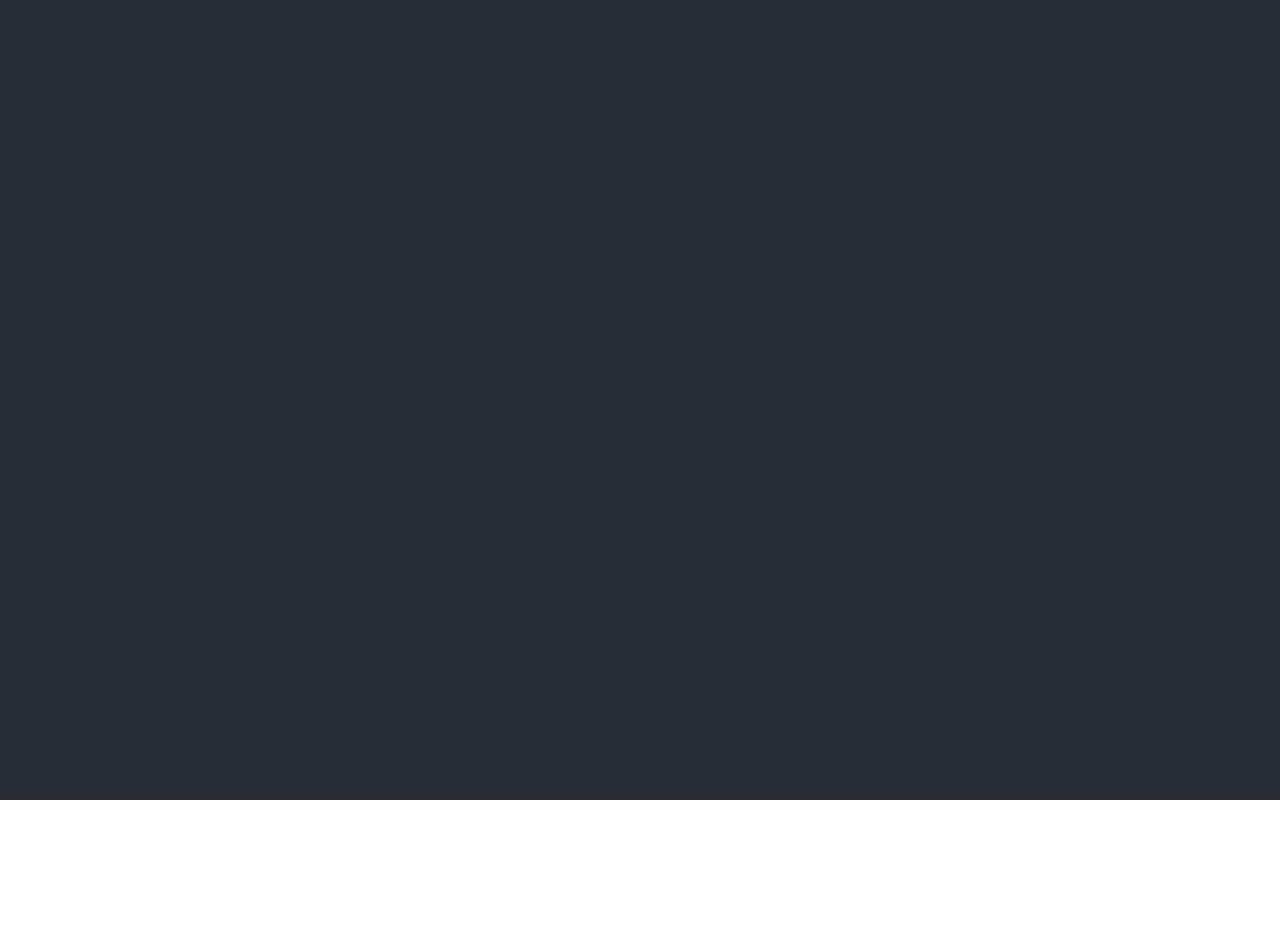
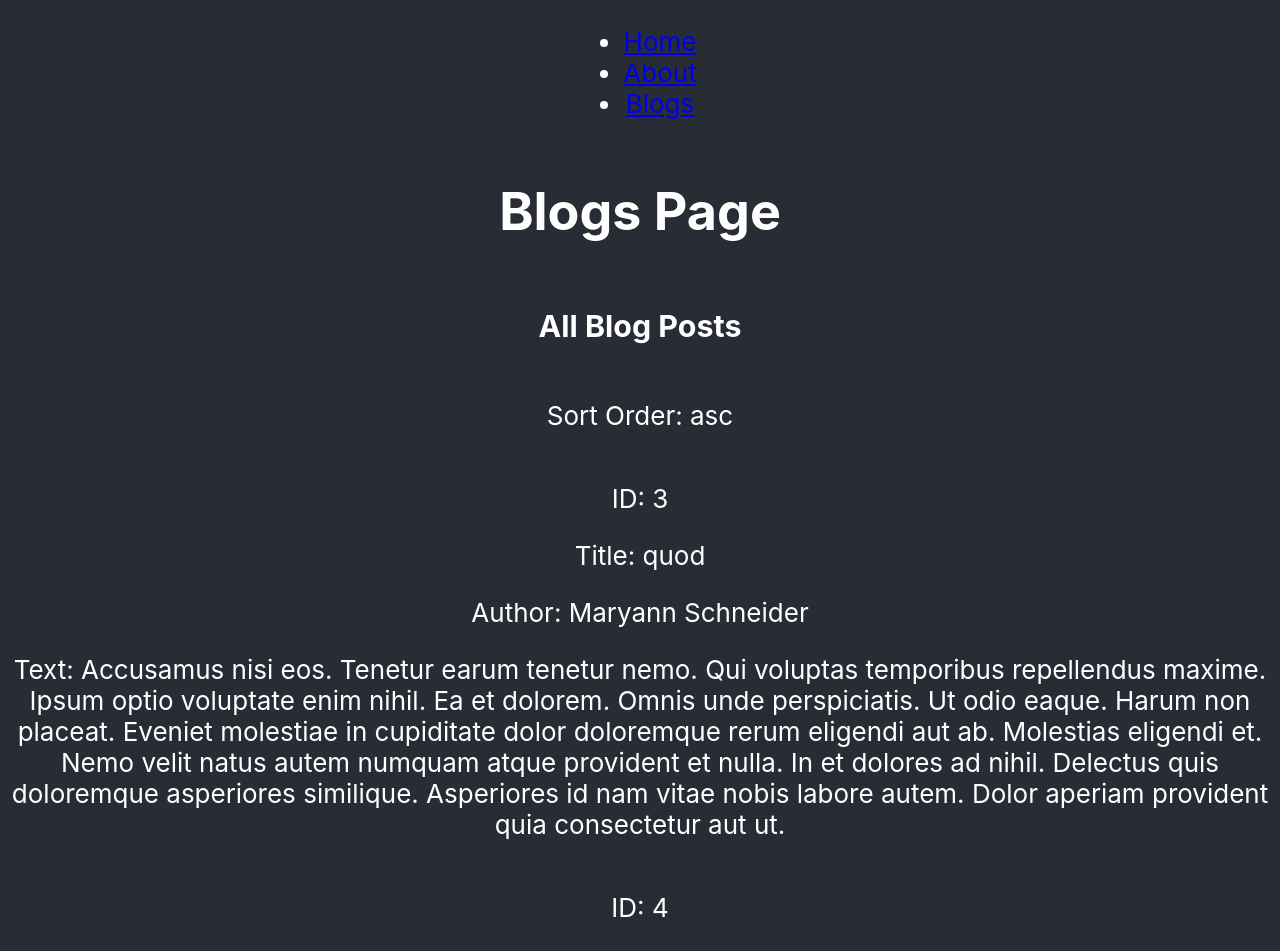
Before and after one commit to WDI-202/react-router-example, a React (Create React App) app: page /blogs/all in a window 1280 px wide. Before the commit this address had no page. Shown: the top 951 px of the page. Before the commit the page ends 800 px from the top, so only its background shows below. Built offline with nearby package versions, Linux system fonts and the light colour scheme.

Commit message:
added single blog and all blogs view

```diff
--- a/src/App.js
+++ b/src/App.js
@@ -1,3 +1,4 @@
+import { useState } from "react";
 import { Routes, Route } from "react-router-dom";
 import Home from "./pages/Home";
 import About from "./pages/About";
@@ -5,13 +6,18 @@ import Blogs from "./pages/Blogs";
 import ClassList from "./components/ClassList";
 import Info from "./components/Info";
 import Participant from "./components/Participant";
+import BlogPost from "./components/BlogPost";
+import AllBlogs from "./components/AllBlogs";
 
+import {blogPosts} from "./utils/sampleBlogs";
 import participants from "./utils/ParticipantList";
 
 import "./App.css";
 
 
 function App() {
+
+  const [allBlogs, setAllBlogs] = useState(blogPosts)
 
   return (
     <div className="App">
@@ -23,7 +29,11 @@ function App() {
             <Route path="class-list" element={<ClassList />} />
             <Route path=":participant" element={<Participant participants={participants}/>} />
           </Route>
-          <Route path="/blogs" element={<Blogs />} />
+          <Route path="/blogs" element={<Blogs />} >
+            <Route path="/blogs/all" element={<AllBlogs blogPosts={blogPosts}/>} />
+            {/* <Route path="/blogs/single-blog/:blogId" element={<BlogPost />} /> Absolute Route Version*/}
+            <Route path="single-blog/:blogId" element={<BlogPost />} /> {/* Relative Route Version*/}
+          </Route>
         </Routes>
       </header>
     </div>
--- /dev/null
+++ b/src/components/AllBlogs.js
@@ -0,0 +1,57 @@
+import { useSearchParams } from "react-router-dom";
+
+
+
+const AllBlogs = (props) => {
+  const [searchParams, setSearchParams] = useSearchParams();
+  const sortOrder = searchParams.get("sortOrder") || "asc"
+  const sortField = searchParams.get("sortField") || "createdAt"
+  const limit = Number(searchParams.get("limit")) || 4
+  const page = Number(searchParams.get("page")) || 0
+
+  const compare = (a, b) => {
+
+    const aField = a[sortField]
+    const bField = b[sortField]
+
+    if (sortOrder.toLowerCase() === "asc") {
+        if (aField < bField) {
+          return -1;
+        }
+        if (aField > bField) {
+          return 1;
+        }
+    }
+    if (sortOrder.toLowerCase() === "desc") {
+        if (aField < bField) {
+          return 1;
+        }
+        if (aField > bField) {
+          return -1;
+        }
+    }
+    return 0;
+  }
+
+  const blogs = props.blogPosts.sort(compare).slice(page * limit, (page * limit) + limit);
+  return (
+    <>
+       <h3>All Blog Posts</h3>
+       <p>
+        Sort Order: {sortOrder}
+       </p>
+      {blogs.map((blog) => {
+        return (
+          <div key={blog.id}>
+            <p>ID: {blog.id}</p>
+            <p>Title: {blog.title}</p>
+            <p>Author: {blog.author}</p>
+            <p>Text: {blog.text}</p>
+          </div>
+        );
+      })}
+    </>
+  );
+};
+
+export default AllBlogs;
--- /dev/null
+++ b/src/components/BlogPost.js
@@ -0,0 +1,28 @@
+import { useParams } from "react-router-dom";
+import { blogPosts } from "../utils/sampleBlogs";
+
+const BlogPost = () => {
+    const params = useParams();
+    const foundBlog = blogPosts.find((blog)=>{
+        return blog.id === parseInt(params.blogId)
+    })
+    return (
+        <div>
+            Blog Post Component
+            <p>
+            ID: {foundBlog.id}
+            </p>
+            <p>
+            Title: {foundBlog.title}
+            </p>
+            <p>
+            Author: {foundBlog.author}
+            </p>
+            <p>
+            Text: {foundBlog.text}
+            </p>
+        </div>
+    )
+}
+
+export default BlogPost
--- a/src/pages/Blogs.js
+++ b/src/pages/Blogs.js
@@ -1,11 +1,12 @@
+import { Outlet } from "react-router-dom";
 import Navbar from "../components/Navbar";
-
 
 const Blogs = () => {
     return (
         <>
             <Navbar />
             <h1>Blogs Page</h1>
+            <Outlet/>
         </>
     )
 }
--- /dev/null
+++ b/src/utils/sampleBlogs.js
@@ -0,0 +1,40 @@
+const blogPosts = [
+    {
+      createdAt: "2022-03-22T10:36:37.176Z",
+      title: "dicta",
+      text: "Iusto et in et. Nulla accusantium fugit. Et qui dolorem inventore soluta et veritatis. Aut ut aut non laudantium eveniet suscipit odit. Sapiente sint nihil nihil sit et molestias. In nisi omnis quas et sed aut minus aperiam ea.\n \rLaudantium quo quisquam quae. Et et quas officia perspiciatis iusto sunt sunt eaque. Quidem sit voluptas deserunt sequi magni.\n \rEst est facere cumque ipsam omnis animi. Voluptatem magnam officiis architecto possimus. Quia similique aut eos qui. Quasi quae sed aliquam.",
+      author: "Darren Abbott",
+      id: 1,
+    },
+    {
+      createdAt: "2022-03-22T15:16:56.285Z",
+      title: "ducimus",
+      text: "Placeat ea et fuga. Qui itaque quibusdam nam. Maxime nobis quam. Et laudantium sunt incidunt reiciendis.\n \rEarum aut sed omnis autem aliquam architecto corporis sint. Nostrum cumque voluptatem aperiam alias similique. Tenetur et esse omnis praesentium ipsum alias. Impedit rerum qui quia quaerat architecto mollitia est autem. Qui blanditiis earum et qui dolorum reprehenderit. Debitis est temporibus.\n \rEt nam sed. Corporis ut rerum. Ut qui dolore est dolorem ex.",
+      author: "Luke Rogahn PhD",
+      id: 2,
+    },
+    {
+      createdAt: "2022-03-21T20:09:32.298Z",
+      title: "quod",
+      text: "Accusamus nisi eos. Tenetur earum tenetur nemo. Qui voluptas temporibus repellendus maxime. Ipsum optio voluptate enim nihil. Ea et dolorem. Omnis unde perspiciatis.\n \rUt odio eaque. Harum non placeat. Eveniet molestiae in cupiditate dolor doloremque rerum eligendi aut ab.\n \rMolestias eligendi et. Nemo velit natus autem numquam atque provident et nulla. In et dolores ad nihil. Delectus quis doloremque asperiores similique. Asperiores id nam vitae nobis labore autem. Dolor aperiam provident quia consectetur aut ut.",
+      author: "Maryann Schneider",
+      id: 3,
+    },
+    {
+      createdAt: "2022-03-21T23:07:53.447Z",
+      title: "ut",
+      text: "Itaque necessitatibus repudiandae. Porro suscipit exercitationem qui atque. Perferendis suscipit debitis sint aut dignissimos nobis ut. Modi ea nihil est vel consequuntur voluptatem. In magnam delectus in eos reiciendis sit est enim eligendi. Sint dicta at.\n \rConsectetur aspernatur alias sed non explicabo blanditiis laborum fugit voluptate. Reiciendis iste aut sit natus qui et in ratione. Placeat qui in voluptatum autem nulla ratione. Commodi sit alias sint sapiente rem. Quia sapiente minus deleniti vitae.\n \rExercitationem numquam omnis maxime dolorum sed deserunt suscipit laudantium. Ad et autem voluptatem esse laudantium et. Id fuga accusamus est sapiente dicta.",
+      author: "Dr. Lorenzo Anderson",
+      id: 4,
+    },
+    {
+      createdAt: "2022-03-22T15:14:39.819Z",
+      title: "id",
+      text: "Porro officia aliquid fugiat sed reprehenderit illo amet doloribus sed. Molestiae vero et. Quae voluptates dolores. Voluptatem facere fuga. Veniam perferendis illo ut sunt earum deleniti.\n \rIusto neque dolorem esse error. Saepe et quia ut corrupti. Autem repellendus similique dolorem sunt in ipsa perferendis. Et excepturi ut voluptatem deserunt accusantium dolores aperiam cum ut.\n \rDoloremque expedita sit et voluptatem unde libero. Numquam beatae sed repellat iusto doloribus fugit tenetur. Possimus et ut adipisci harum voluptatem provident consequatur. Corporis quo aut vel itaque blanditiis illum.",
+      author: "Bobbie Dach",
+      id: 5,
+    },
+  ];
+  module.exports = {
+      blogPosts
+  }
```
